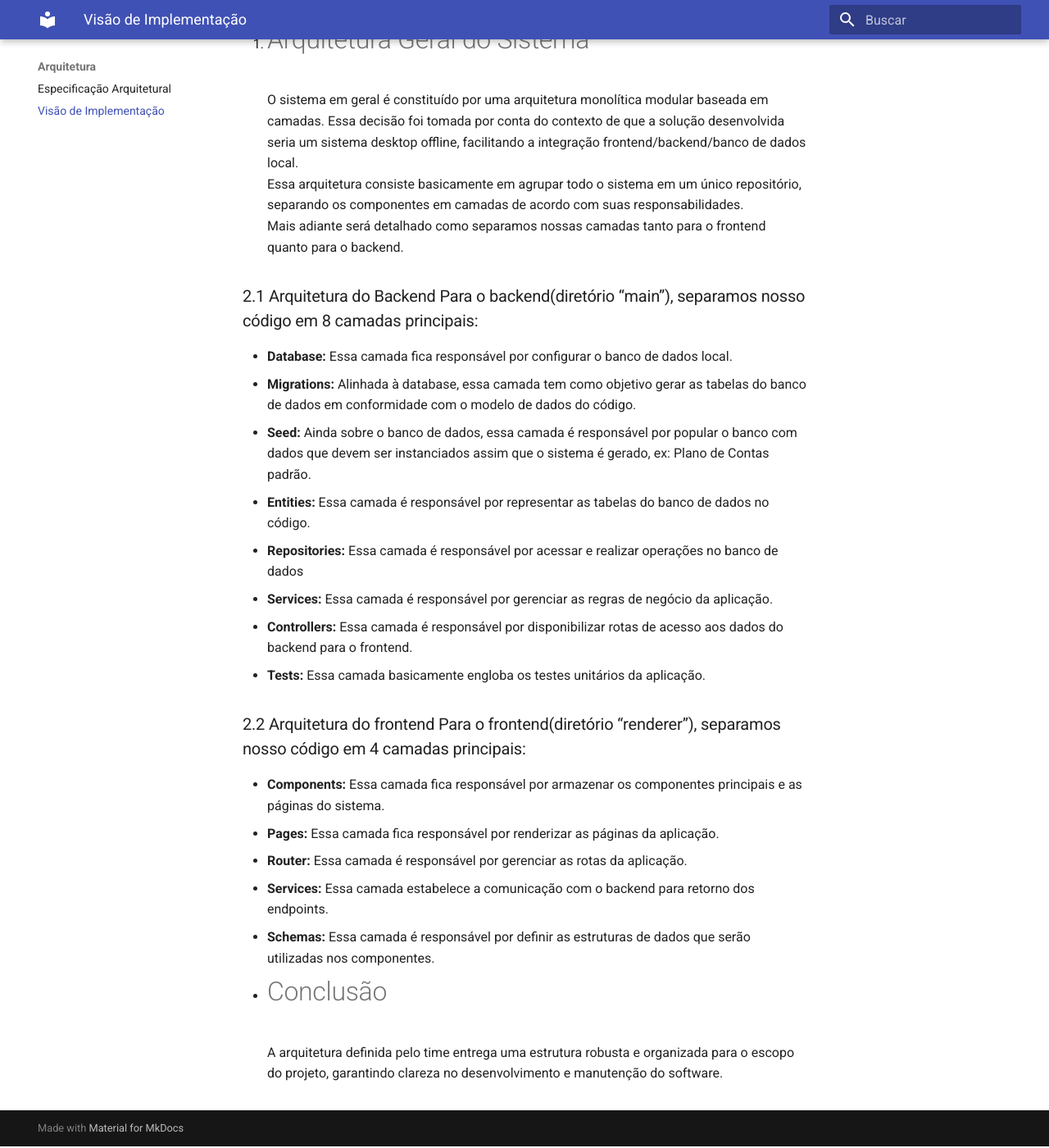
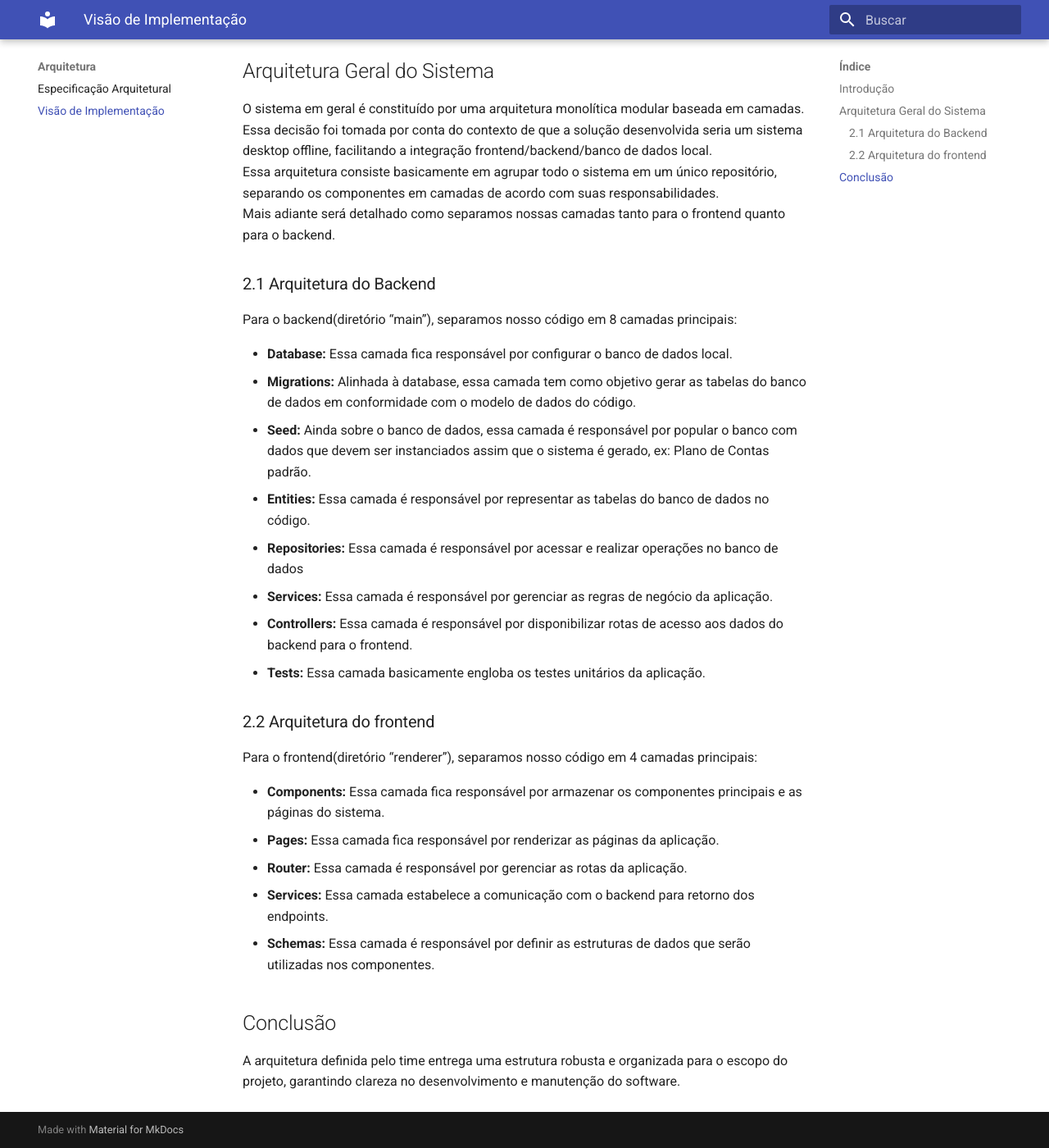
Before and after one commit to NES-Contabilidade-Integrada/doc-coins2026.1, an MkDocs documentation site: the page built from docs/arquitetura/visao-de-implementacao.md, in a window 1280 px wide and 1400 px high, scrolled down 1202 px. Shown: the whole window at 82% size. Built offline with MkDocs 1.6.1 and Material for MkDocs 9.7.7, drawn with Linux system fonts in a browser that asks for light colours; part of the change alters nothing that is shown.

```diff
--- a/docs/arquitetura/visao-de-implementacao.md
+++ b/docs/arquitetura/visao-de-implementacao.md
@@ -1,4 +1,4 @@
-**Documento de Visão de Implementação**
+# Documento de Visão de Implementação
 
 **Histórico de Versões**
 
@@ -25,19 +25,20 @@
 
 [3\. Conclusão	3](#conclusão)
 
-1. # Introdução {#introdução}
+## Introdução
 Esse documento tem por objetivo especificar a estrutura organizacional do código-fonte do software COIN’S, desenvolvido na disciplina de Núcleo de Práticas de Engenharia de Software 2025/2.
 
 Ele serve como um guia para a equipe de desenvolvimento, detalhando a responsabilidade de cada camada e diretório principal. O objetivo é facilitar a manutenção e a implementação de novas funcionalidades, garantindo que a estrutura do código seja preservada.
 
 As decisões arquiteturais de alto nível estão registradas no Documento de Registro de Decisões (ADRs), e a visão geral dos componentes pode ser vista nos diagramas C4 do projeto. Este documento foca exclusivamente na Visão de Implementação.
 
-2. # Arquitetura Geral do Sistema {#arquitetura-geral-do-sistema}
+## Arquitetura Geral do Sistema
 O sistema em geral é constituído por uma arquitetura monolítica modular baseada em camadas. Essa decisão foi tomada por conta do contexto de que a solução desenvolvida seria um sistema desktop offline, facilitando a integração frontend/backend/banco de dados local.
 Essa arquitetura consiste basicamente em agrupar todo o sistema em um único repositório, separando os componentes em camadas de acordo com suas responsabilidades.
 Mais adiante será detalhado como separamos nossas camadas tanto para o frontend quanto para o backend.
 
-### 2.1 Arquitetura do Backend Para o backend(diretório “main”), separamos nosso código em 8 camadas principais:
+### 2.1 Arquitetura do Backend
+Para o backend(diretório “main”), separamos nosso código em 8 camadas principais:
 
 * **Database:** Essa camada fica responsável por configurar o banco de dados local.
 * **Migrations:** Alinhada à database, essa camada tem como objetivo gerar as tabelas do banco de dados em conformidade com o modelo de dados do código.
@@ -49,7 +50,8 @@ Mais adiante será detalhado como separamos nossas camadas tanto para o frontend
 * **Tests:** Essa camada basicamente engloba os testes unitários da aplicação.
 
 
-### 2.2 Arquitetura do frontend Para o frontend(diretório “renderer”), separamos nosso código em 4 camadas principais:
+### 2.2 Arquitetura do frontend
+Para o frontend(diretório “renderer”), separamos nosso código em 4 camadas principais:
 
 * **Components:** Essa camada fica responsável por armazenar os componentes principais e as páginas do sistema.
 * **Pages:** Essa camada fica responsável por renderizar as páginas da aplicação.
@@ -57,5 +59,5 @@ Mais adiante será detalhado como separamos nossas camadas tanto para o frontend
 * **Services:** Essa camada estabelece a comunicação com o backend para retorno dos endpoints.
 * **Schemas:** Essa camada é responsável por definir as estruturas de dados que serão utilizadas nos componentes.
 
-3. # Conclusão {#conclusão}
+## Conclusão
 A arquitetura definida pelo time entrega uma estrutura robusta e organizada para o escopo do projeto, garantindo clareza no desenvolvimento e manutenção do software.
```
Also changed, not shown: .github/agents/docs-agent.agent.md.
